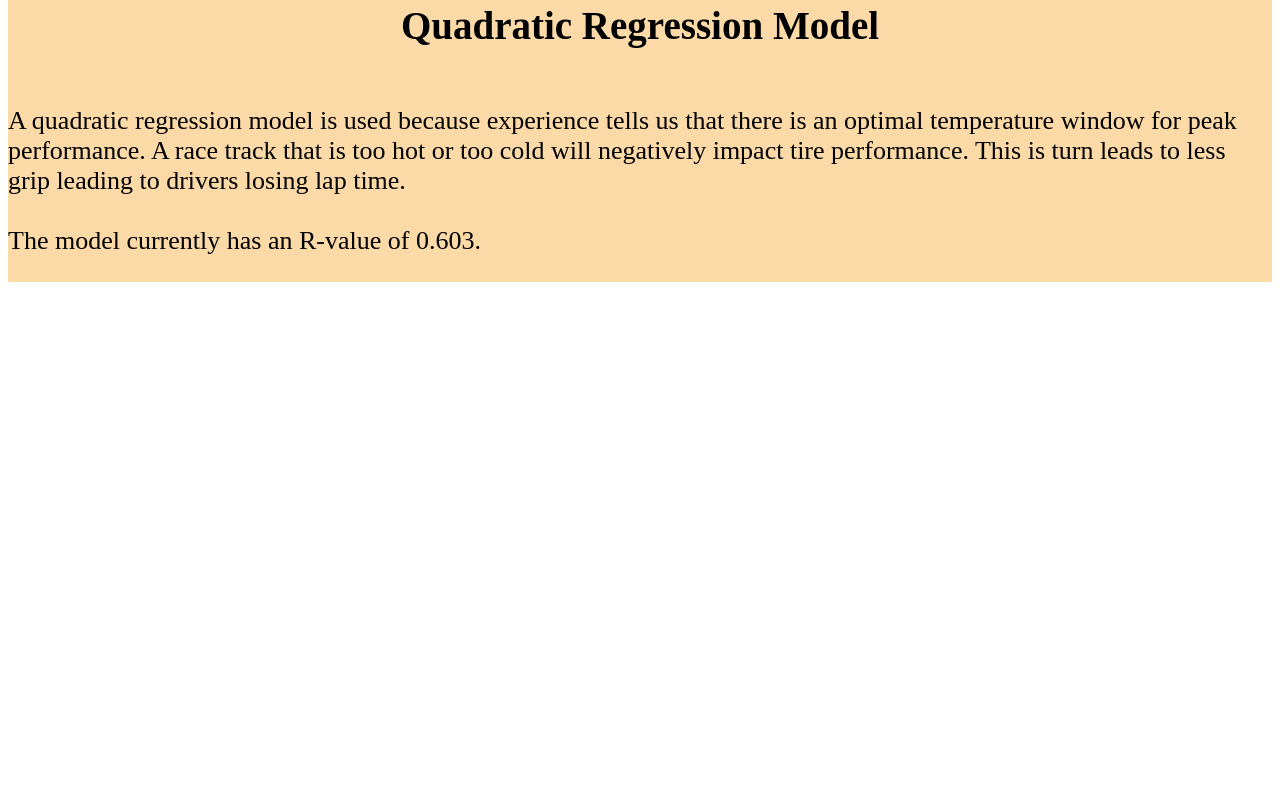
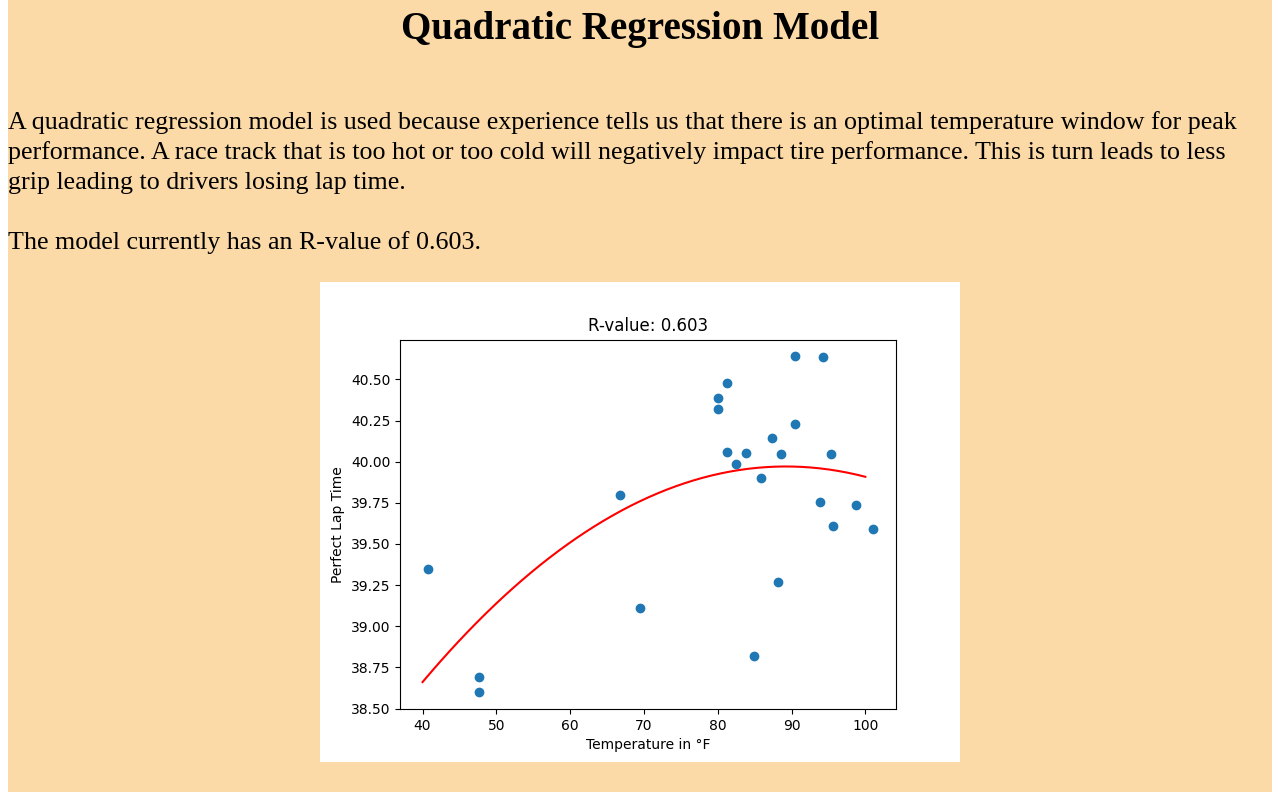
Before and after one commit to AlexanderBlake/Perfect-Lap, a React (Create React App) app in the folder client/: page /about in a window 1280 px wide. Shown: the part 1253-2053 px from the top of the page. Before the commit the page ends 1543 px from the top, so only its background shows below. Built offline with nearby package versions, Linux system fonts and the light colour scheme.

Commit message:
Plot addition

```diff
--- a/client/src/App.css
+++ b/client/src/App.css
@@ -25,7 +25,7 @@
   color: black;
 }
 
-.AppHeader1 {
+.about {
   background-color: #FCDAA7;
   min-height: 85vh;
   display: flex;
--- a/client/src/pages/about.js
+++ b/client/src/pages/about.js
@@ -1,9 +1,11 @@
+import plot from '../Figure_1.png';
 import React from "react";
 import '../App.css';
 
+
 const About = () => {
     return (
-        <div className="AppHeader1">
+        <div className="about">
             <h1>How this Model and the Calculation Works</h1>
 
             <h2>Open-Meteo</h2>
@@ -25,6 +27,8 @@ const About = () => {
             <p>A quadratic regression model is used because experience tells us that there is an optimal temperature window for peak performance. A race track that is too hot or too cold will negatively impact tire performance. This is turn leads to less grip leading to drivers losing lap time.<br></br><br></br>
             The model currently has an R-value of 0.603.<br></br>
             </p>
+
+            <img src={plot} alt="Regression Plot" /><br></br>
         </div>
     );
 };
```
